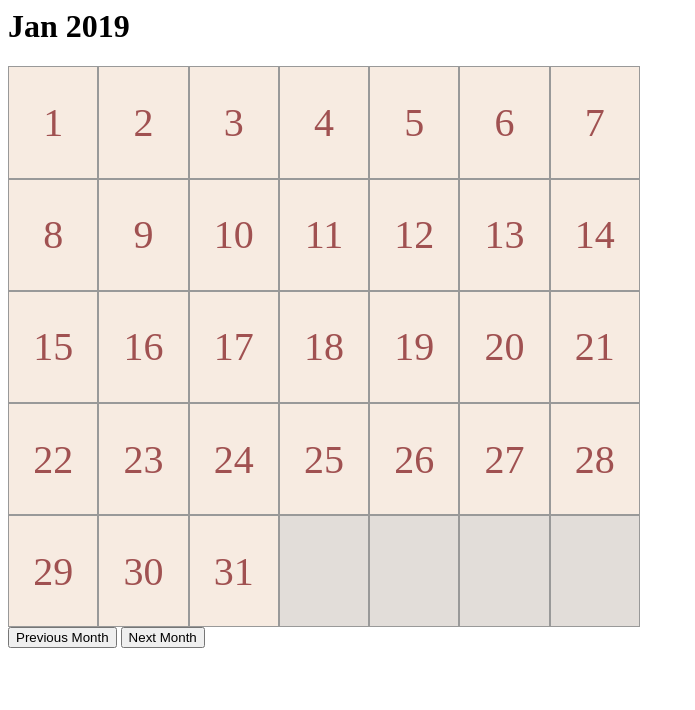
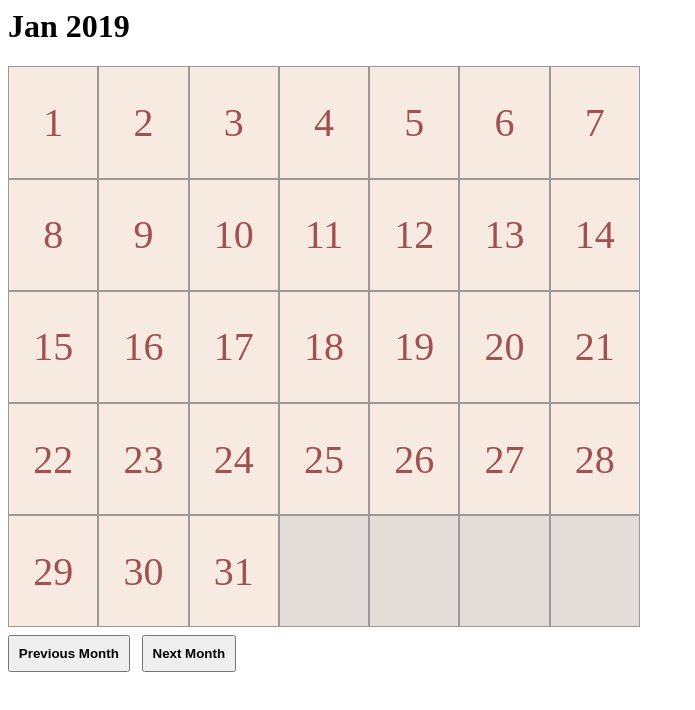
Before and after one commit to plainoldprogrammer/web-calendar, a plain HTML site: page index.html in a window 1280 px wide. Shown: the whole page, without its empty margins (0-695 px from the left). Drawn offline with Linux system fonts and the light colour scheme.

Commit message:
stilizing the previous and next month buttons

```diff
--- a/css/style.css
+++ b/css/style.css
@@ -37,3 +37,12 @@
 {
 	display: inline;
 }
+
+button
+{
+	cursor: hand;
+	margin-top: 8px;
+	padding: .7%;
+	margin-right: 8px;
+	font-weight: bold;
+}
```
